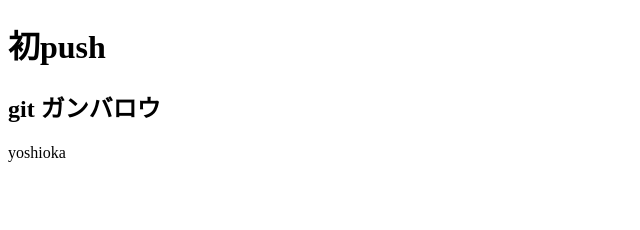
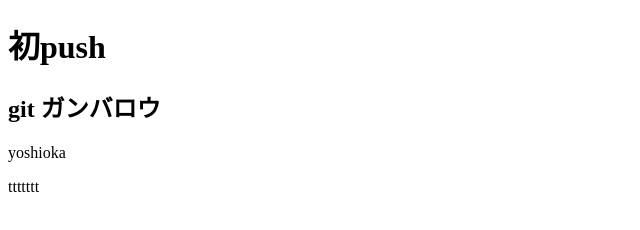
Before and after one commit to wataru-sasa/github_test, a plain HTML site: page index.html in a window 1280 px wide. Shown: the full height of the page, 0-640 px from the left. Drawn offline with Linux system fonts and the light colour scheme.

Commit message:
added tttt

```diff
--- a/index.html
+++ b/index.html
@@ -11,6 +11,7 @@
     <h1>初push</h1>
     <h2>git ガンバロウ</h2>
     <p>yoshioka</p>
+    <p>ttttttt</p>
 
 </body>
 
```
